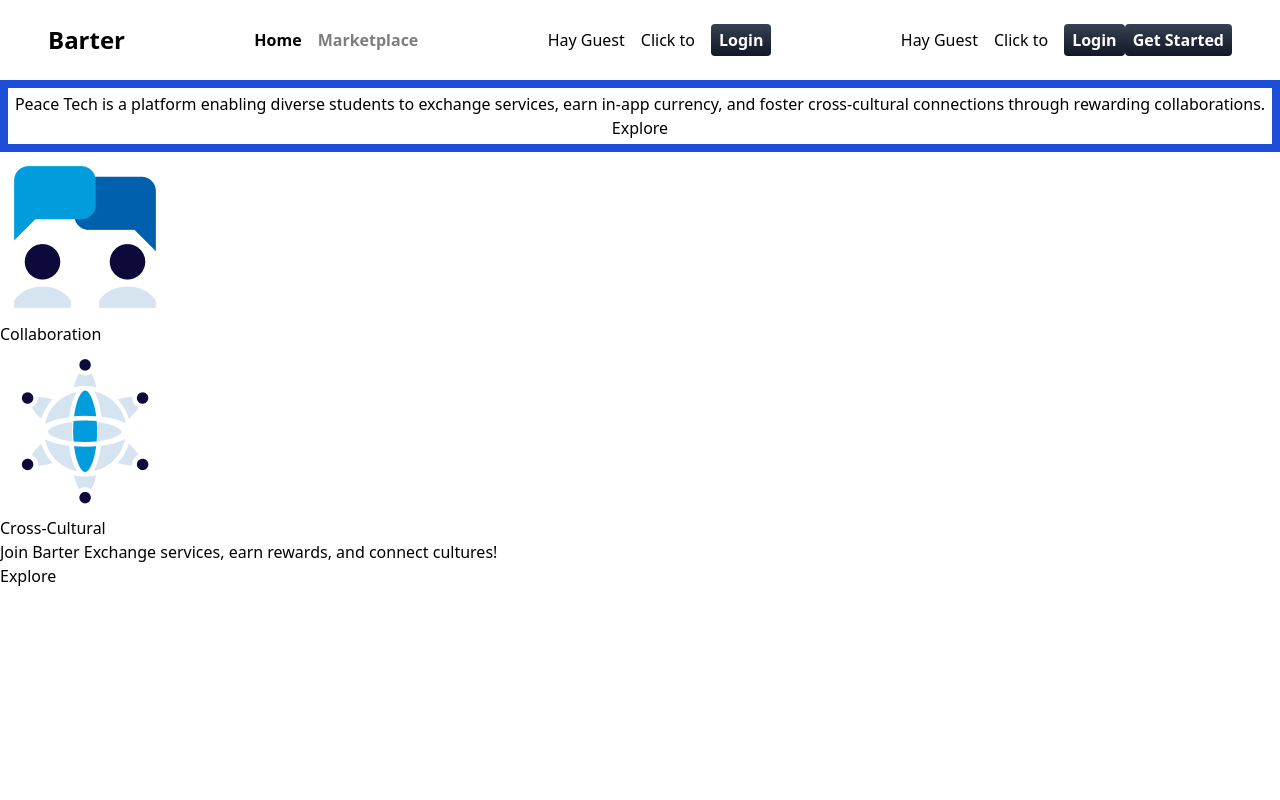
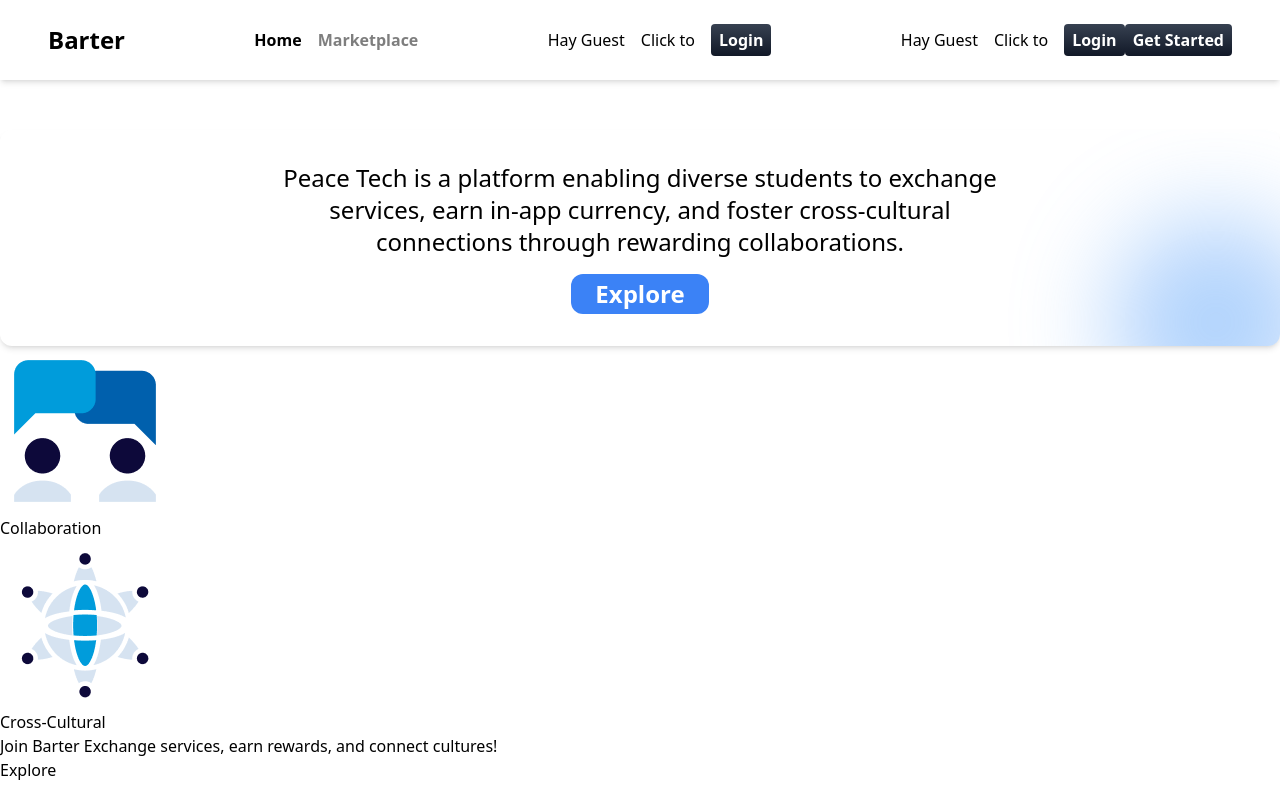
Before and after one commit to tomil740/TeachHub, a React (Vite) app: page / in a window 1280 px wide. Built offline with nearby package versions, Linux system fonts and the light colour scheme.

Commit message:
introduction style

```diff
--- a/src/pages/Landing.jsx
+++ b/src/pages/Landing.jsx
@@ -1,13 +1,19 @@
 const Landing = () => {
   return (
-    <>
-      <article className="w-full border-[0.5rem] border-blue-700 p-1 text-center">
-        <p>
+    <main className="container mx-auto">
+      <article className="group relative mt-[50px] flex w-full flex-col items-center justify-center overflow-hidden rounded-xl border-blue-700 px-8 py-8 shadow-md">
+        <div className="absolute -bottom-20 -right-10 h-52 w-52 rounded-full bg-blue-400 opacity-50 blur-[50px] transition-all duration-300"></div>
+        <p className="w-3/5 text-center text-2xl">
           Peace Tech is a platform enabling diverse students to exchange
           services, earn in-app currency, and foster cross-cultural connections
           through rewarding collaborations.
         </p>
-        <button type="button">Explore</button>
+        <button
+          className="mt-4 rounded-xl bg-blue-500 px-6 py-1 text-2xl font-bold text-white"
+          type="button"
+        >
+          Explore
+        </button>
       </article>
 
       <article>
@@ -26,7 +32,7 @@ const Landing = () => {
           <button type="button">Explore</button>
         </section>
       </article>
-    </>
+    </main>
   );
 };
 
```
